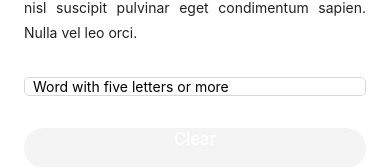
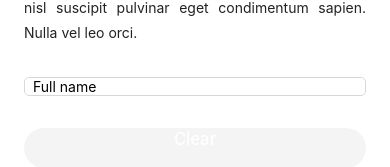
Before and after one commit to lucasvalenteds/poc-rn-components, a React Native app: screen / in a window 390 px wide. Shown: the part 280-447 px from the top of the page. Built offline with nearby package versions, Linux system fonts and the light colour scheme.

Commit message:
Update Input example

```diff
--- a/src/App.tsx
+++ b/src/App.tsx
@@ -28,7 +28,7 @@ const App: React.FC = (): React.ReactElement => {
   const [text, setText] = useState<string>('');
 
   useEffect(() => {
-    if (text.length >= 5) {
+    if (text.length >= 3) {
       setEnabled(true);
     } else {
       setEnabled(false);
@@ -55,7 +55,7 @@ const App: React.FC = (): React.ReactElement => {
           </View>
           <View style={style.fullWidth}>
             <DefaultInput
-              placeholder={'Word with five letters or more'}
+              placeholder={'Full name'}
               value={text}
               onChangeText={setText}
             />
```
